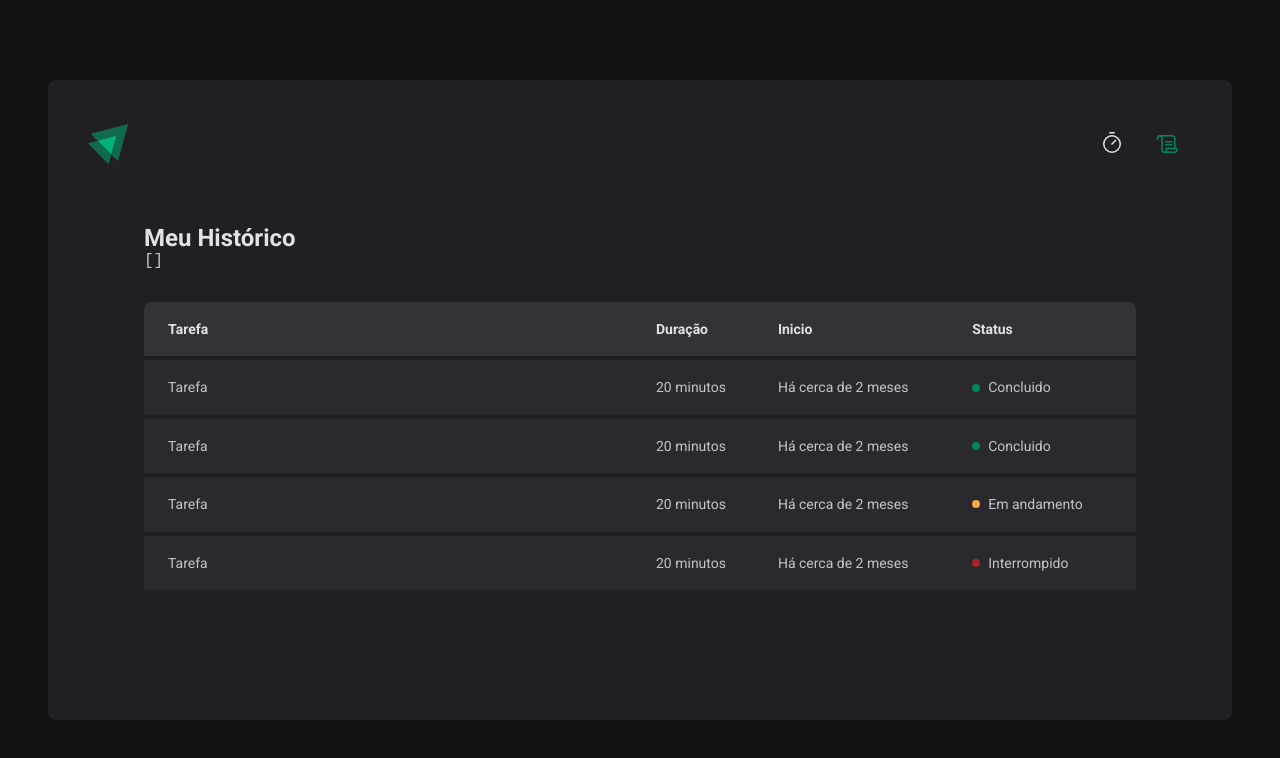
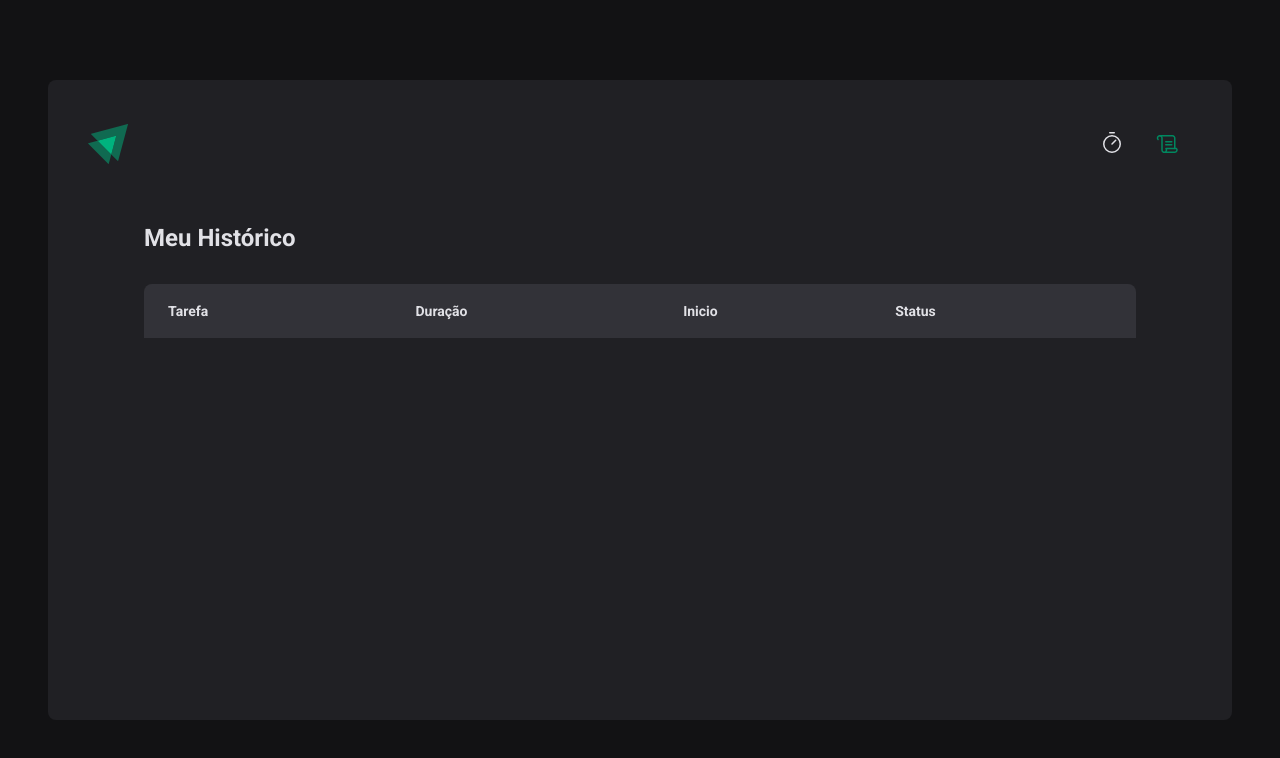
Before and after one commit to RodrigoStrapazzon/Ignite-Timer, a React (Vite) app: page /history in a window 1280 px wide. Shown: the top 758 px of the page. Built offline with nearby package versions, Linux system fonts and the light colour scheme.

Commit message:
CyclesContext

```diff
--- a/src/contexts/CyclesContext.tsx
+++ b/src/contexts/CyclesContext.tsx
@@ -69,7 +69,6 @@
     setActiveCycleId(id);
     setAmountSecondsPassed(0);
 
-    /*   reset(); */
   }
 
   function interruptCurrentCycle() {
--- a/src/pages/History/index.tsx
+++ b/src/pages/History/index.tsx
@@ -1,17 +1,15 @@
 import { useContext } from "react";
+import { formatDistanceToNow } from "date-fns";
+import ptBR from "date-fns/locale/pt-BR";
 import { CyclesContext } from "../../contexts/CyclesContext";
 import { HistoryContainer, HistoryList, Status } from "./Styles";
 
 export function History() {
-const { cycles } = useContext(CyclesContext)
+  const { cycles } = useContext(CyclesContext);
 
   return (
     <HistoryContainer>
       <h1>Meu Histórico</h1>
-
-      <pre>
-        {JSON.stringify(cycles, null, 2)}
-      </pre>
 
       <HistoryList>
         <table>
@@ -24,38 +22,33 @@
             </tr>
           </thead>
           <tbody>
-            <tr>
-              <td>Tarefa</td>
-              <td>20 minutos</td>
-              <td>Há cerca de 2 meses</td>
-              <td>
-                <Status statusColor="green">Concluido</Status>
-              </td>
-            </tr>
-            <tr>
-              <td>Tarefa</td>
-              <td>20 minutos</td>
-              <td>Há cerca de 2 meses</td>
-              <td>
-                <Status statusColor="green">Concluido</Status>
-              </td>
-            </tr>
-            <tr>
-              <td>Tarefa</td>
-              <td>20 minutos</td>
-              <td>Há cerca de 2 meses</td>
-              <td>
-                <Status statusColor="yellow">Em andamento</Status>
-              </td>
-            </tr>
-            <tr>
-              <td>Tarefa</td>
-              <td>20 minutos</td>
-              <td>Há cerca de 2 meses</td>
-              <td>
-                <Status statusColor="red">Interrompido</Status>
-              </td>
-            </tr>
+            {cycles.map((cycle) => {
+              return (
+                <tr key={cycle.id}>
+                  <td>{cycle.task}</td>
+                  <td>{cycle.minutesAmount} minutos</td>
+                  <td>
+                    {formatDistanceToNow(cycle.startDate, {
+                      addSuffix: true,
+                      locale: ptBR,
+                    })}
+                  </td>
+                  <td>
+                    {cycle.finishedDate && (
+                      <Status statusColor="green">Concluído</Status>
+                    )}
+
+                    {cycle.interruptedDate && (
+                      <Status statusColor="red">Interrompido</Status>
+                    )}
+
+                    {!cycle.finishedDate && !cycle.interruptedDate && (
+                      <Status statusColor="yellow">Em andamento</Status>
+                    )}
+                  </td>
+                </tr>
+              );
+            })}
           </tbody>
         </table>
       </HistoryList>
--- a/src/pages/Home/index.tsx
+++ b/src/pages/Home/index.tsx
@@ -36,14 +36,19 @@
     },
   });
 
-  const { handleSubmit, watch, /* reset */ } = newCycleForm;
+  const { handleSubmit, watch, reset } = newCycleForm;
+
+  function handleCreateNewCycle(data: newCycleFormData) {
+    createNewCycle(data);
+    reset();
+  }
 
   const task = watch("task");
   const isSubmitDisabled = !task;
 
   return (
     <HomeContainer>
-      <form onSubmit={handleSubmit(createNewCycle)} action="">
+      <form onSubmit={handleSubmit(handleCreateNewCycle)} action="">
         <FormProvider {...newCycleForm}>
           <NewCycleForm />
         </FormProvider>
```
